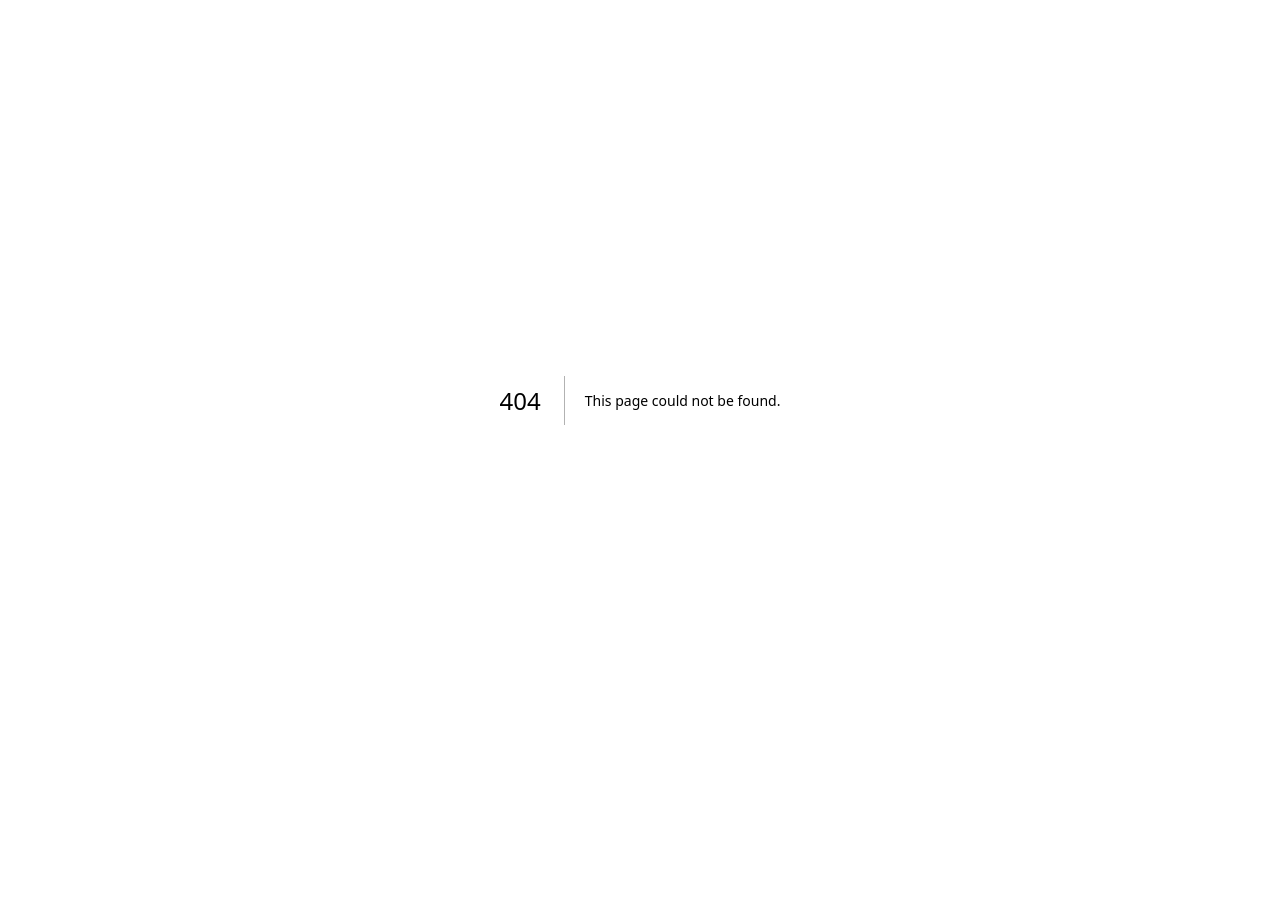
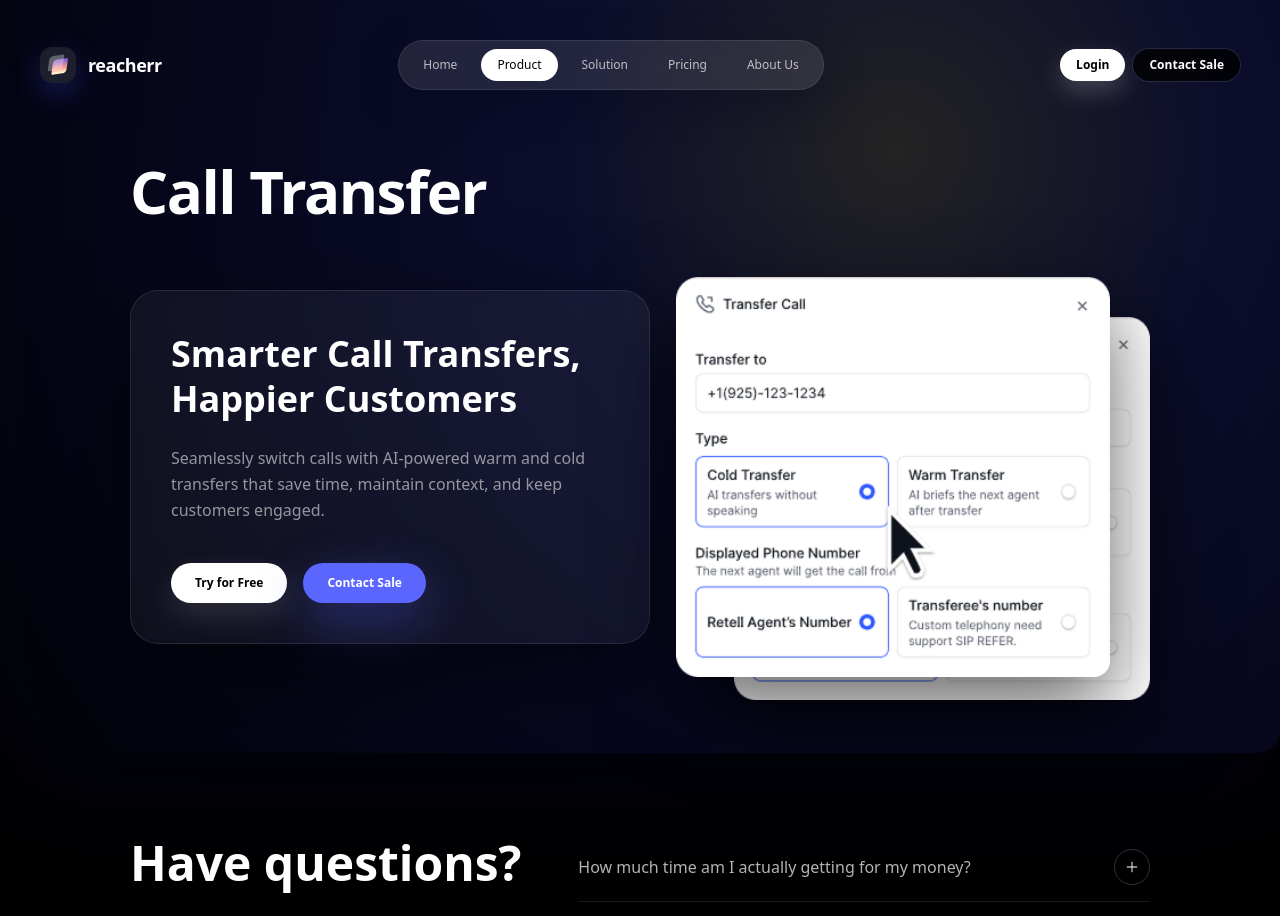
Before and after one commit to Reacherr-AI/Reacher-NextJs-WebApp, a Next.js app: page /product in a window 1280 px wide. Before the commit this address had no page. Shown: the top 916 px of the page. Before the commit the page ends 800 px from the top, so only its background shows below. Built offline with nearby package versions, Linux system fonts and the light colour scheme.

Commit message:
feat: add /solutions and /product

```diff
--- /dev/null
+++ b/app/(static)/product/page.tsx
@@ -0,0 +1,84 @@
+import Link from "next/link";
+
+import { HaveQuestionsSection } from "@/components/layout/have-questions";
+import { SiteNavbar } from "@/components/layout/site-navbar";
+import { SiteFooter } from "@/components/layout/site-footer";
+import { ProductHero } from "@/components/layout/product-hero";
+
+const faqItems = [
+  "How much time am I actually getting for my money?",
+  "How do I communicate feedback/revisions?",
+  "When does my month start? Can I pause?",
+  "How do I know you won't delay the turnaround time?",
+  "I'm unhappy with the work. How do I get a refund?",
+  "How will you share your work?",
+  "Why wouldn't I just hire a Freelancer?",
+  "What do I need to give you to get started?",
+  "Is there a limit on file size?",
+];
+
+export default function ProductPage() {
+  return (
+    <div className="min-h-screen bg-black">
+      <main className="mx-auto w-full max-w-378 rounded-b-[23.62px] bg-[radial-gradient(1200px_circle_at_70%_20%,rgba(248,248,248,0.14)_0%,rgba(56,66,218,0.2)_28%,rgba(12,14,55,0.55)_55%,rgba(0,0,0,1)_100%)] px-6 pb-24 pt-10 shadow-[0_40px_120px_rgba(6,7,33,0.45)] sm:px-10">
+        <SiteNavbar
+          activeLabel="Product"
+          links={[
+            { label: "Home", href: "/" },
+            { label: "Product", href: "/product" },
+            { label: "Solution" },
+            { label: "Pricing" },
+            { label: "About Us" },
+          ]}
+          rightSlot={
+            <>
+              <Link
+                href="/sign-in"
+                className="rounded-full bg-white px-4 py-2 text-xs font-semibold text-black shadow-[0_10px_24px_rgba(255,255,255,0.2)]"
+              >
+                Login
+              </Link>
+              <button className="rounded-full bg-black/80 px-4 py-2 text-xs font-semibold text-white ring-1 ring-white/10">
+                Contact Sale
+              </button>
+            </>
+          }
+        />
+
+        <ProductHero
+          title="Call Transfer"
+          cardTitle={
+            <>
+              Smarter Call Transfers,
+              <br />
+              Happier Customers
+            </>
+          }
+          cardDescription={
+            <>
+              Seamlessly switch calls with AI-powered warm and cold transfers
+              that save time, maintain context, and keep customers engaged.
+            </>
+          }
+          primaryCta={{ label: "Try for Free", href: "/sign-up" }}
+          secondaryCta={{ label: "Contact Sale" }}
+          previewBack={{
+            src: "/images/preview/product/call-transfer-2.png",
+            alt: "Call transfer configuration preview",
+            width: 1200,
+            height: 800,
+          }}
+          previewFront={{
+            src: "/images/preview/product/call-transfer-1.png",
+            alt: "Call transfer modal preview",
+            width: 1200,
+            height: 800,
+          }}
+        />
+      </main>
+
+      <HaveQuestionsSection faqItems={faqItems} />
+      <SiteFooter />
+    </div>
+  );
+}
--- /dev/null
+++ b/app/(static)/solution/page.tsx
@@ -0,0 +1,85 @@
+import Link from "next/link";
+
+import { HaveQuestionsSection } from "@/components/layout/have-questions";
+import { ProductHero } from "@/components/layout/product-hero";
+import { SiteFooter } from "@/components/layout/site-footer";
+import { SiteNavbar } from "@/components/layout/site-navbar";
+
+const faqItems = [
+  "How much time am I actually getting for my money?",
+  "How do I communicate feedback/revisions?",
+  "When does my month start? Can I pause?",
+  "How do I know you won't delay the turnaround time?",
+  "I'm unhappy with the work. How do I get a refund?",
+  "How will you share your work?",
+  "Why wouldn't I just hire a Freelancer?",
+  "What do I need to give you to get started?",
+  "Is there a limit on file size?",
+];
+
+export default function SolutionPage() {
+  return (
+    <div className="min-h-screen bg-black">
+      <main className="mx-auto w-full max-w-378 rounded-b-[23.62px] bg-[radial-gradient(1200px_circle_at_70%_20%,rgba(248,248,248,0.14)_0%,rgba(56,66,218,0.2)_28%,rgba(12,14,55,0.55)_55%,rgba(0,0,0,1)_100%)] px-6 pb-24 pt-10 shadow-[0_40px_120px_rgba(6,7,33,0.45)] sm:px-10">
+        <SiteNavbar
+          activeLabel="Solution"
+          links={[
+            { label: "Home", href: "/" },
+            { label: "Product", href: "/product" },
+            { label: "Solution", href: "/solution" },
+            { label: "Pricing" },
+            { label: "About Us" },
+          ]}
+          rightSlot={
+            <>
+              <Link
+                href="/sign-in"
+                className="rounded-full bg-white px-4 py-2 text-xs font-semibold text-black shadow-[0_10px_24px_rgba(255,255,255,0.2)]"
+              >
+                Login
+              </Link>
+              <button className="rounded-full bg-black/80 px-4 py-2 text-xs font-semibold text-white ring-1 ring-white/10">
+                Contact Sale
+              </button>
+            </>
+          }
+        />
+
+        <ProductHero
+          title="AI Phone Agents for Healthcare"
+          cardTitle={
+            <>
+              Streamline Customer Calls
+              <br />
+              With Secure Call Transfers
+            </>
+          }
+          cardDescription={
+            <>
+              Streamline customer calls with Retell AI’s fast, context-rich, and
+              personalized AI-powered call transfer options. Built with
+              HIPAA-compliant AI to help ensure patient data security.
+            </>
+          }
+          primaryCta={{ label: "Try for Free", href: "/sign-up" }}
+          secondaryCta={{ label: "Contact Sale" }}
+          previewBack={{
+            src: "/images/preview/product/call-transfer-2.png",
+            alt: "Call transfer configuration preview",
+            width: 1200,
+            height: 800,
+          }}
+          previewFront={{
+            src: "/images/preview/product/call-transfer-1.png",
+            alt: "Call transfer modal preview",
+            width: 1200,
+            height: 800,
+          }}
+        />
+      </main>
+
+      <HaveQuestionsSection faqItems={faqItems} />
+      <SiteFooter />
+    </div>
+  );
+}
--- /dev/null
+++ b/components/layout/product-hero.tsx
@@ -0,0 +1,116 @@
+import "server-only";
+
+import Image from "next/image";
+import Link from "next/link";
+import type { ReactNode } from "react";
+
+type Cta = {
+  label: string;
+  href?: string;
+};
+
+type PreviewImage = {
+  src: string;
+  alt: string;
+  width: number;
+  height: number;
+  className?: string;
+};
+
+type Props = {
+  title: string;
+  cardTitle: ReactNode;
+  cardDescription: ReactNode;
+  primaryCta: Cta;
+  secondaryCta: Cta;
+  previewBack: PreviewImage;
+  previewFront: PreviewImage;
+};
+
+function CtaButton({
+  cta,
+  className,
+}: {
+  cta: Cta;
+  className: string;
+}) {
+  if (cta.href) {
+    return (
+      <Link href={cta.href} className={className}>
+        {cta.label}
+      </Link>
+    );
+  }
+
+  return <button className={className}>{cta.label}</button>;
+}
+
+export function ProductHero({
+  title,
+  cardTitle,
+  cardDescription,
+  primaryCta,
+  secondaryCta,
+  previewBack,
+  previewFront,
+}: Props) {
+  return (
+    <section className="mx-auto mt-16 w-full max-w-275 px-6 text-white sm:px-10">
+      <h1 className="text-5xl font-semibold leading-tight tracking-tight sm:text-6xl">
+        {title}
+      </h1>
+
+      <div className="mt-12 grid items-center gap-12 lg:grid-cols-[1.15fr_1fr]">
+        <div className="rounded-[28px] border border-white/10 bg-white/5 p-10 shadow-[0_30px_90px_rgba(0,0,0,0.55)] backdrop-blur">
+          <h2 className="text-3xl font-semibold leading-tight sm:text-4xl">
+            {cardTitle}
+          </h2>
+          <p className="mt-6 max-w-xl text-sm leading-relaxed text-white/55 sm:text-base">
+            {cardDescription}
+          </p>
+
+          <div className="mt-10 flex flex-wrap items-center gap-4">
+            <CtaButton
+              cta={primaryCta}
+              className="rounded-full bg-white px-6 py-3 text-xs font-semibold text-black shadow-[0_12px_30px_rgba(255,255,255,0.12)]"
+            />
+            <CtaButton
+              cta={secondaryCta}
+              className="rounded-full bg-[#5B66FF] px-6 py-3 text-xs font-semibold text-white shadow-[0_18px_50px_rgba(91,102,255,0.35)]"
+            />
+          </div>
+        </div>
+
+        <div className="relative min-h-[300px] w-full sm:min-h-[380px]">
+          <div className="absolute right-0 top-10 w-[min(560px,92%)]">
+            <Image
+              src={previewBack.src}
+              alt={previewBack.alt}
+              width={previewBack.width}
+              height={previewBack.height}
+              className={
+                previewBack.className ??
+                "h-auto w-full rounded-2xl shadow-[0_30px_80px_rgba(0,0,0,0.6)]"
+              }
+              priority={false}
+            />
+          </div>
+
+          <div className="absolute right-10 top-0 w-[min(600px,96%)]">
+            <Image
+              src={previewFront.src}
+              alt={previewFront.alt}
+              width={previewFront.width}
+              height={previewFront.height}
+              className={
+                previewFront.className ??
+                "h-auto w-full rounded-2xl shadow-[0_30px_80px_rgba(0,0,0,0.6)]"
+              }
+              priority={false}
+            />
+          </div>
+        </div>
+      </div>
+    </section>
+  );
+}
```
Also changed, not shown: public/images/preview/product/call-transfer-1.png (added), public/images/preview/product/call-transfer-2.png (added), 1 other file (tests, documents, lock files or other folders).
